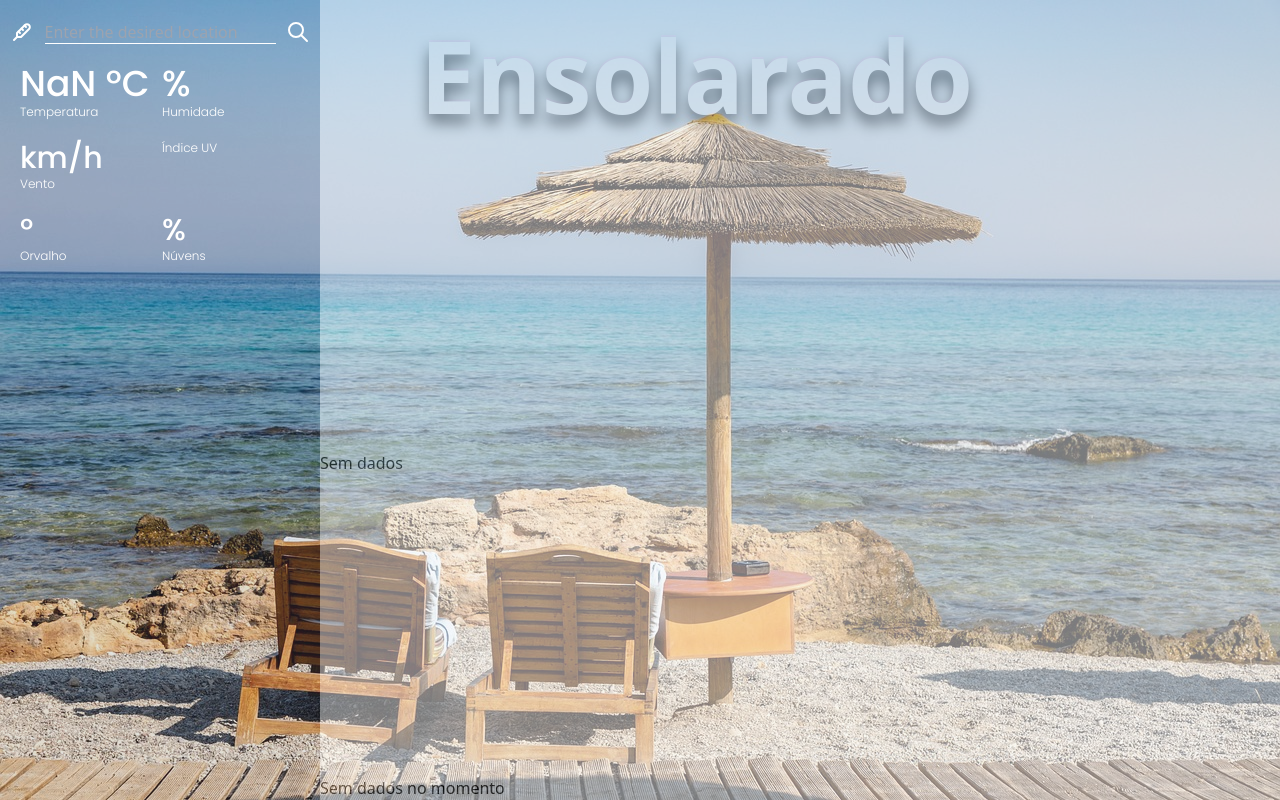
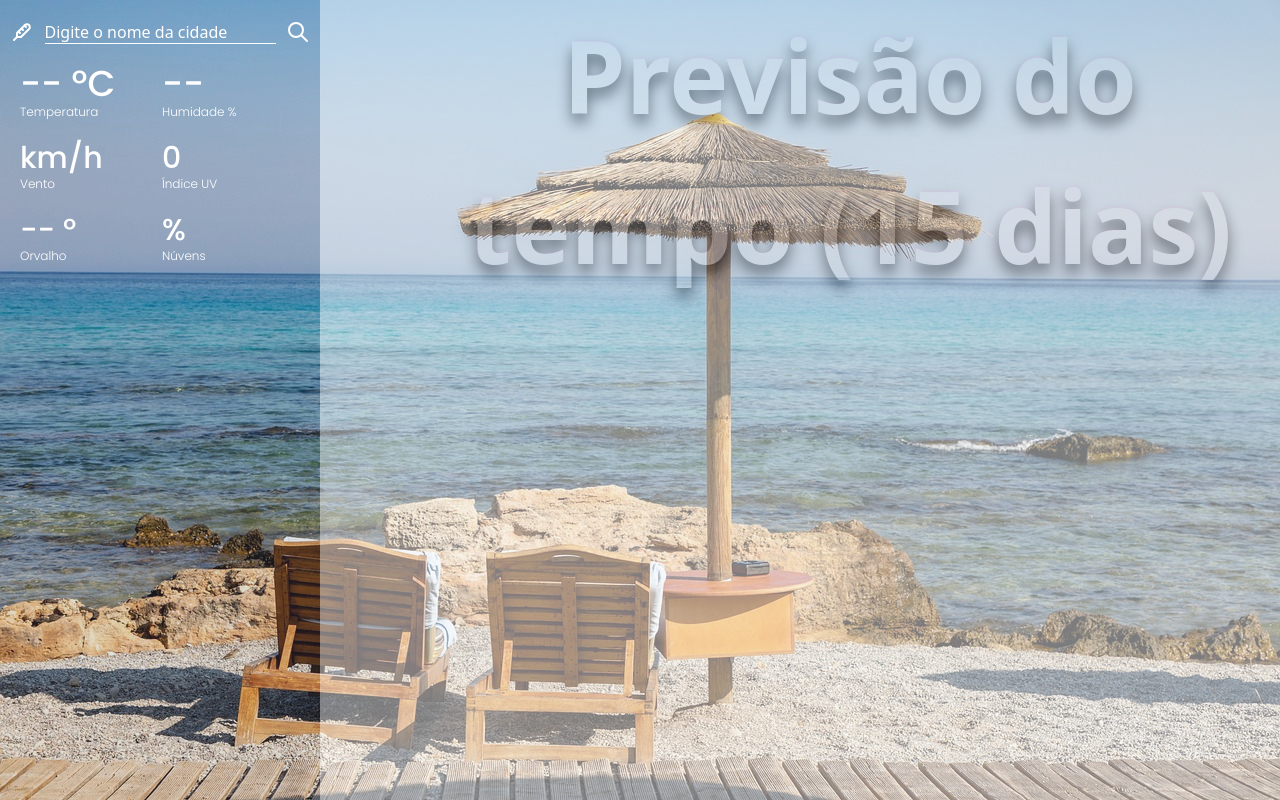
Before and after one commit to AntonioDeveloper/weather-app, a Next.js app: page / in a window 1280 px wide. Built offline with nearby package versions, Linux system fonts and the light colour scheme.

Commit message:
Fixed bug inital app state weather data tab

```diff
--- a/src/components/template/BiweeklyTempChart.tsx
+++ b/src/components/template/BiweeklyTempChart.tsx
@@ -61,7 +61,7 @@ export default function BiweeklyTempChart(props: BiweeklyTempChartProps) {
         !biweeklyMaxTemp
           ?
           (
-            <p>Sem dados no momento</p>
+            <p></p>
           )
           :
           (
--- a/src/components/template/CurrWeatherInfo.tsx
+++ b/src/components/template/CurrWeatherInfo.tsx
@@ -36,7 +36,7 @@ export default function CurrWeatherInfo() {
     <div>
       {
         Object.keys(weatherCondition).length === 0
-          ? <p className="">Sem dados</p>
+          ? <p className=""></p>
           : (
             <div className="flex p-2">
               <Image
--- a/src/components/template/MainDataPanel.tsx
+++ b/src/components/template/MainDataPanel.tsx
@@ -16,7 +16,7 @@ export default function MainDataPanel(props: MainDataPanelProps) {
 
   return (
     <div className="w-3/4 h-full bg-slate-100 opacity-50 flex flex-col justify-between">
-      {<p className='highlighted-text-shadow'>{props.currentWeatherCondition ? props.currentWeatherCondition : "Ensolarado"}</p>}
+      {<p className='highlighted-text-shadow text-center'>{props.currentWeatherCondition ? props.currentWeatherCondition : "Previsão do tempo (15 dias)"}</p>}
       <CurrWeatherInfo />
       <BiweeklyTempChart biweeklyTempData={props.biweeklyTempData} />
     </div>
--- a/src/components/template/SearchInput.tsx
+++ b/src/components/template/SearchInput.tsx
@@ -11,9 +11,9 @@ export default function SearchInput() {
     <div className="flex h-6 w-full justify-evenly mt-5">
       <IconThermometer stroke={2} color={"white"} />
       <input
-        className="border-b border-b-white outline-none text-white bg-transparent"
+        className="border-b border-b-white outline-none text-white bg-transparent placeholder:text-white"
         id="search-bar"
-        placeholder="Enter the desired location"
+        placeholder="Digite o nome da cidade"
         onChange={(e) => setInputValUpdate(e.target.value)}
       />
       <button
--- a/src/components/template/WeatherDataTab.tsx
+++ b/src/components/template/WeatherDataTab.tsx
@@ -15,19 +15,24 @@ export default function WeatherDataTab(props: WeatherDataTabProps) {
     <div className='flex flex-col'>
       <div className={`grid grid-cols-2 p-5 gap-1 ${poppins.className}`}>
         <p className={`text-white flex flex-col font-medium text-4xl pb-4`} id="temperature">
-          {((Number(props.currentWeatherInfo.temp) - 32) * 5 / 9).toFixed(1)} ºC
+          {
+            !props.currentWeatherInfo.temp ? "--" :
+              ((Number(props.currentWeatherInfo.temp) - 32) * 5 / 9).toFixed(1)
+          } ºC
           <span className={`text-white flex flex-col font-thin text-xs`}>Temperatura</span>
         </p>
-        <p className='text-white flex flex-col font-medium text-4xl pb-4' id="humidity">{props.currentWeatherInfo.humidity} %
-          <span className={`text-white flex flex-col font-thin text-xs`}>Humidade</span>
+        <p className='text-white flex flex-col font-medium text-4xl pb-4' id="humidity">{
+          !props.currentWeatherInfo.humidity ? "--" : props.currentWeatherInfo.humidity} <span className={`text-white flex flex-col font-thin text-xs`}>Humidade %</span>
         </p>
         <p className='text-white flex flex-col font-medium text-3xl pb-4' id="windspeed">{props.currentWeatherInfo.windspeed} km/h
           <span className={`text-white flex flex-col font-thin text-xs`}>Vento</span>
         </p>
-        <p className='text-white flex flex-col font-medium text-3xl pb-4' id="uvindex">{props.currentWeatherInfo.uvindex}
+        <p className='text-white flex flex-col font-medium text-3xl pb-4' id="uvindex">{
+          !props.currentWeatherInfo.uvindex ? 0 : props.currentWeatherInfo.uvindex}
           <span className={`text-white flex flex-col font-thin text-xs`}>Índice UV</span>
         </p>
-        <p className='text-white flex flex-col font-medium text-3xl pb-4' id="dew">{props.currentWeatherInfo.dew}º
+        <p className='text-white flex flex-col font-medium text-3xl pb-4' id="dew">{
+          !props.currentWeatherInfo.dew ? "--" : props.currentWeatherInfo.dew} º
           <span className={`text-white flex flex-col font-thin text-xs`}>Orvalho</span>
         </p>
         <p className='text-white flex flex-col font-medium text-3xl pb-4' id="cloudcover">{props.currentWeatherInfo.cloudcover} %
```
